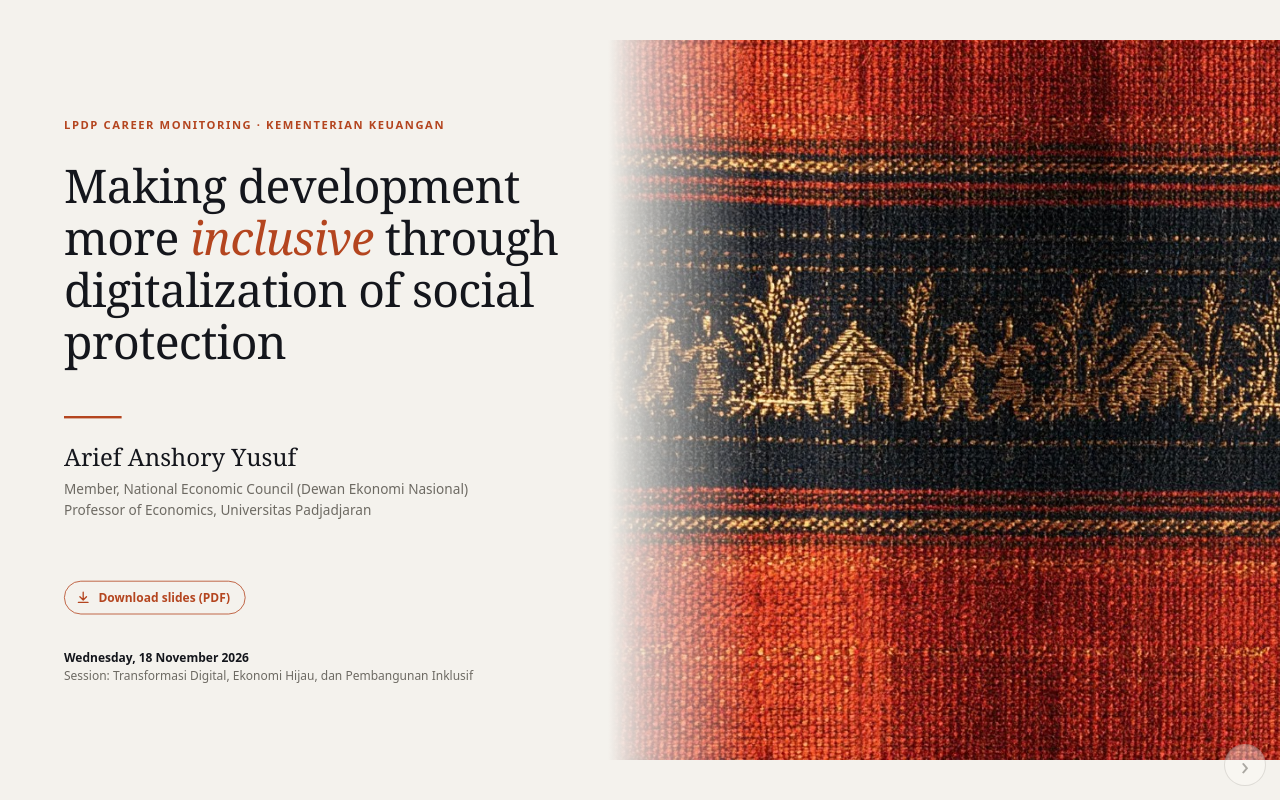
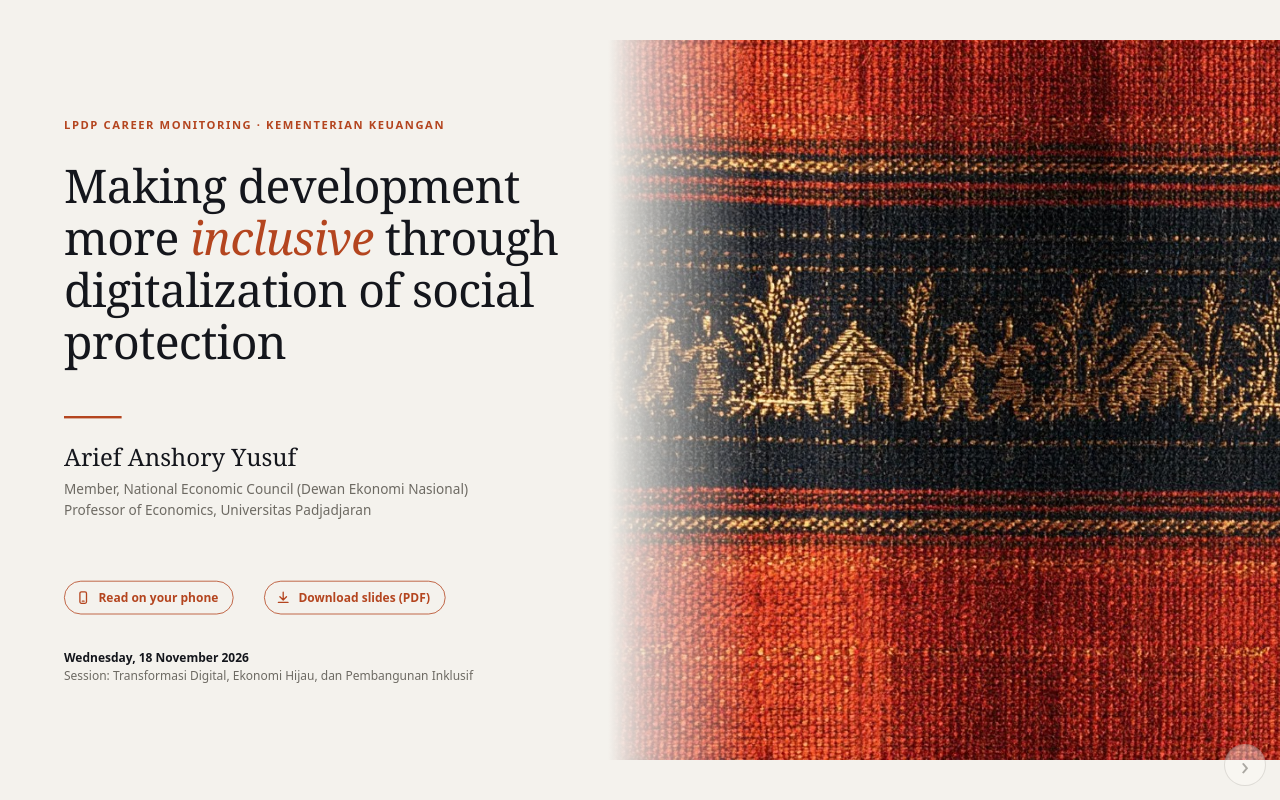
Before and after one commit to anshory1972/dataslide, a plain HTML site: page lpdp2026/index.html in a window 1280 px wide. Drawn offline with Linux system fonts and the light colour scheme.

Commit message:
Add phone reading version; link it from the cover (slide 1)
Co-Authored-By: Claude Opus 5.5 <noreply@anthropic.com>

```diff
--- a/lpdp2026/index.html
+++ b/lpdp2026/index.html
@@ -55,7 +55,8 @@
   <div class="rule"></div>
   <div class="who"><b>Arief Anshory Yusuf</b>
     <span>Member, National Economic Council (Dewan Ekonomi Nasional)<br>Professor of Economics, Universitas Padjadjaran</span></div>
-  <a class="dl" href="lpdp2026_slides-c9b68734.pdf" download="Yusuf_LPDP2026_slides.pdf"><svg viewBox="0 0 24 24" fill="none" stroke="currentColor" stroke-width="2.2" stroke-linecap="round" stroke-linejoin="round"><path d="M12 3v12M6.5 10.5 12 16l5.5-5.5M4 20h16"/></svg>Download slides (PDF)</a>
+  <a class="dl" href="read.html" style="left:80px"><svg viewBox="0 0 24 24" fill="none" stroke="currentColor" stroke-width="2.2" stroke-linecap="round" stroke-linejoin="round"><rect x="6.5" y="2.5" width="11" height="19" rx="2.5"/><path d="M10.5 18h3"/></svg>Read on your phone</a>
+  <a class="dl" style="left:330px" href="lpdp2026_slides-c9b68734.pdf" download="Yusuf_LPDP2026_slides.pdf"><svg viewBox="0 0 24 24" fill="none" stroke="currentColor" stroke-width="2.2" stroke-linecap="round" stroke-linejoin="round"><path d="M12 3v12M6.5 10.5 12 16l5.5-5.5M4 20h16"/></svg>Download slides (PDF)</a>
   <div class="when"><b>Wednesday, 18 November 2026</b><br>Session: Transformasi Digital, Ekonomi Hijau, dan Pembangunan Inklusif</div>
 </div>
 <script>
```
